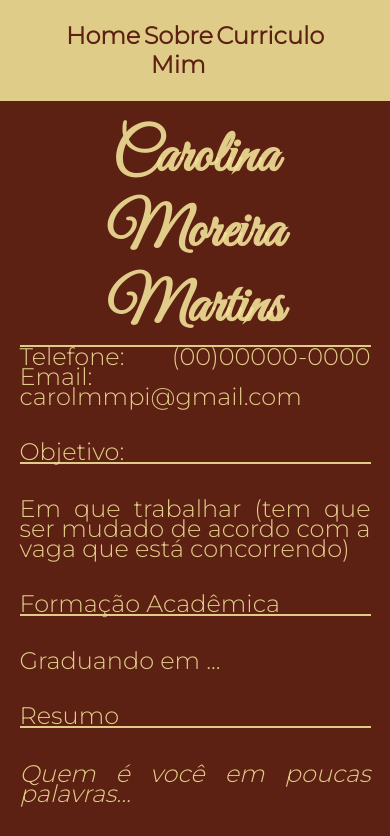
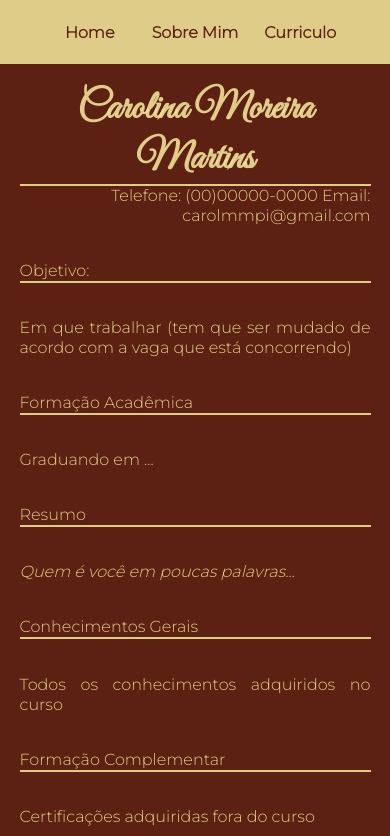
Before and after one commit to Carol-mMartins/portifolio, a plain HTML site: page curriculo.html in a window 390 px wide. Shown: the top 836 px of the page. Drawn offline with Linux system fonts and the light colour scheme.

Commit message:
Update style.css

```diff
--- a/Estilos/style.css
+++ b/Estilos/style.css
@@ -84,3 +84,26 @@
         width: auto;
     }
 }
+@media (max-width: 770px){
+    .cabecalho__menu{
+        padding: 0% 5%;
+    }
+    .cabecalho__menu__link{
+        font-size: 1rem;
+    }
+    .apresentacao__conteudo__titulo{
+        font-size: 2.5rem;
+    }
+    .apresentacao__conteudo__texto__info{
+        display: flex;
+        justify-content: flex-end;
+        text-align: right;
+        font-size: 1rem;
+    }
+    .apresentacao__conteudo__texto{
+        font-size: 1rem;
+    }
+    .rodape{
+        font-size: 1rem;
+    }
+}
```
